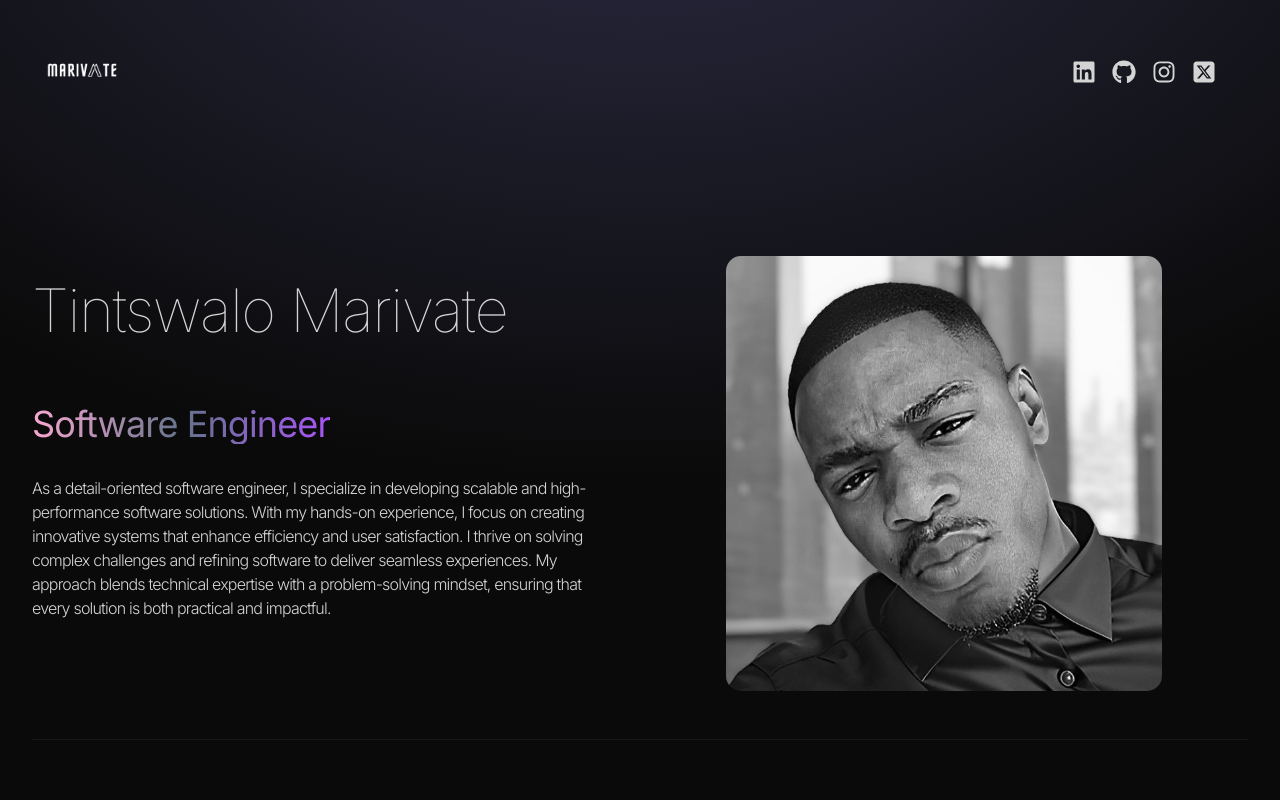
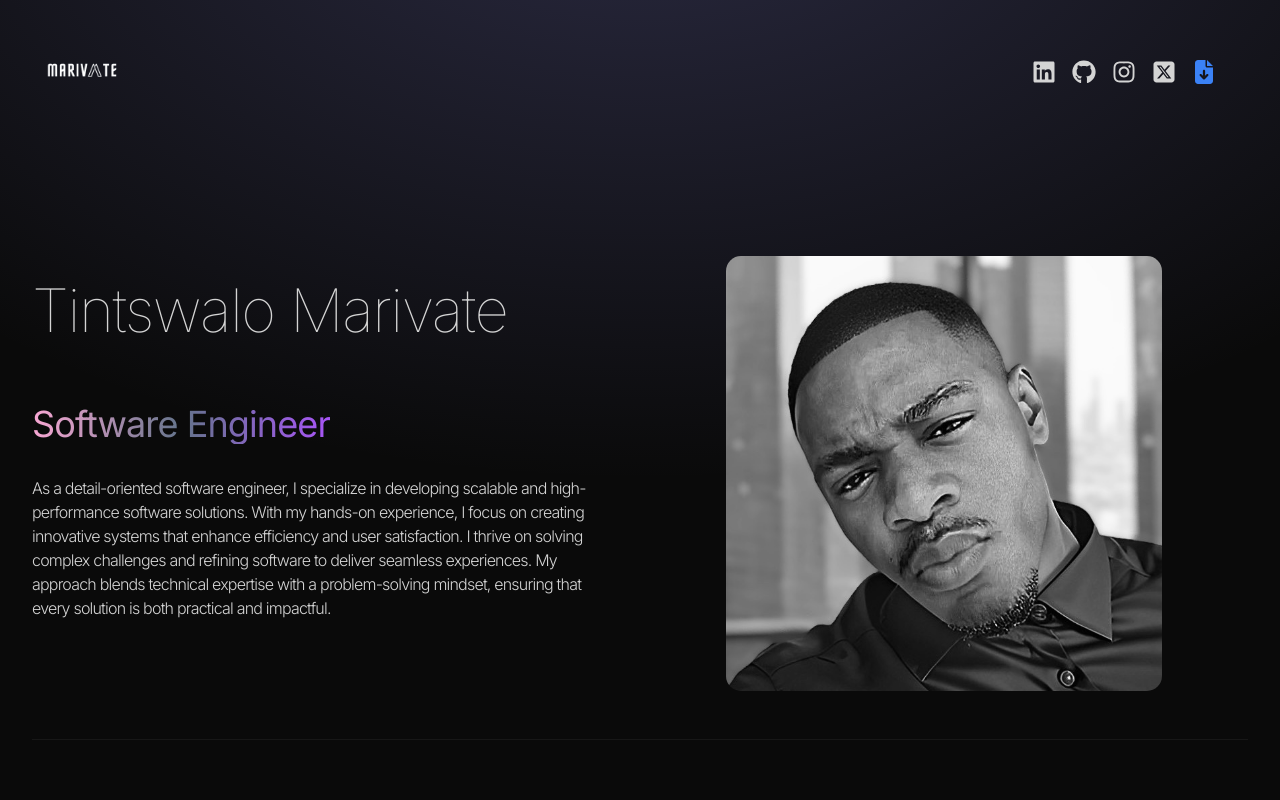
Before and after one commit to Marivate/Portfolio, a React (Vite) app: page / in a window 1280 px wide. Shown: the top 800 px of the page. Built offline with nearby package versions, Linux system fonts and the light colour scheme.

Commit message:
Navbar cv

```diff
--- a/src/components/Navbar.jsx
+++ b/src/components/Navbar.jsx
@@ -1,6 +1,6 @@
 import { FaLinkedin } from "react-icons/fa";
 import { FaGithub } from "react-icons/fa";
-import { FaSquareXTwitter } from "react-icons/fa6";
+import { FaSquareXTwitter, FaFileArrowDown } from "react-icons/fa6";
 import { FaInstagram } from "react-icons/fa";
 import logo from "../assets/marivateLogo.png";
 
@@ -23,6 +23,9 @@ const Navbar = () => {
                 <a href="https://twitter.com/your-profile" target="_blank" rel="noopener noreferrer">
                     <FaSquareXTwitter />
                 </a>
+                <a href="../assets/Tintswalo-Marivate-CV-[TGT].pdf" download className="text-blue-500 hover:text-blue-700">
+                    <FaFileArrowDown />
+                </a>
             </div>
         </nav>
     );
```
Also changed, not shown: 1 other file (tests, documents, lock files or other folders).
